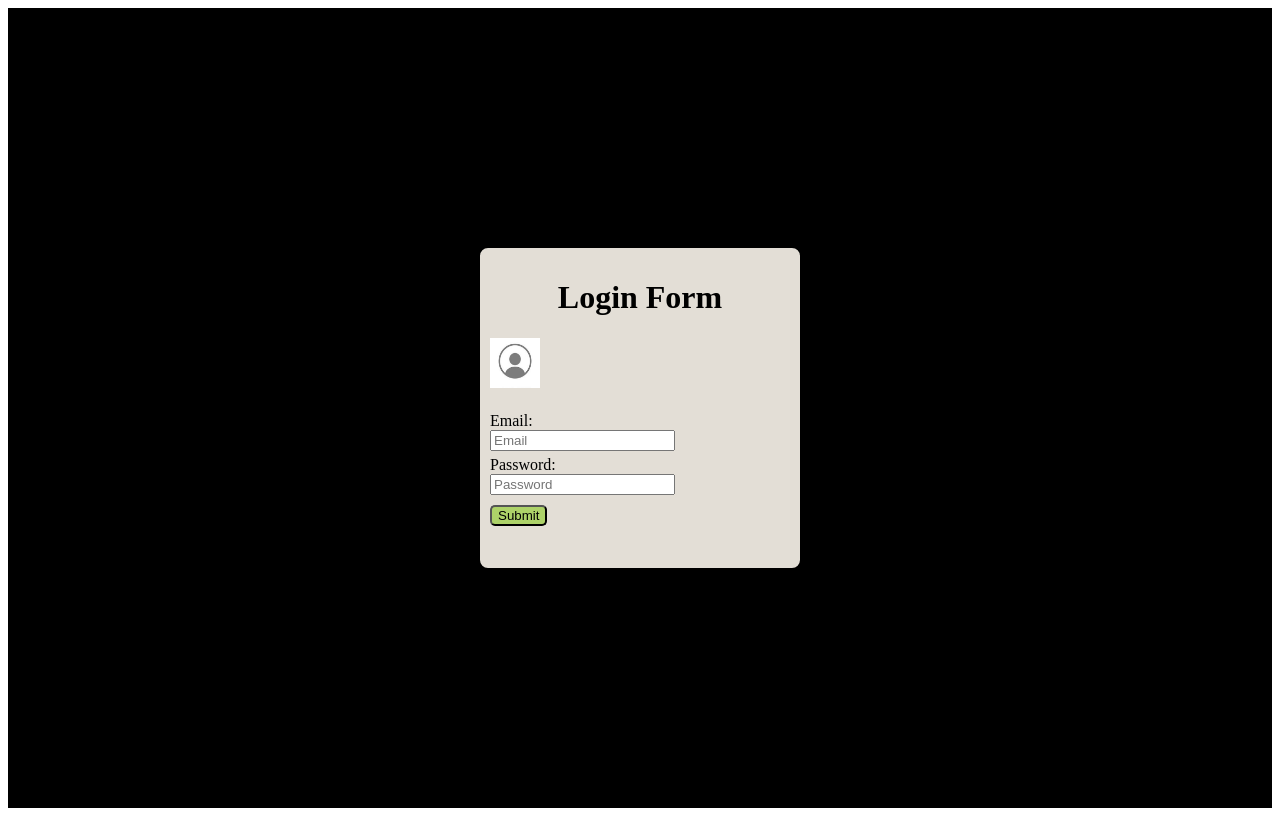
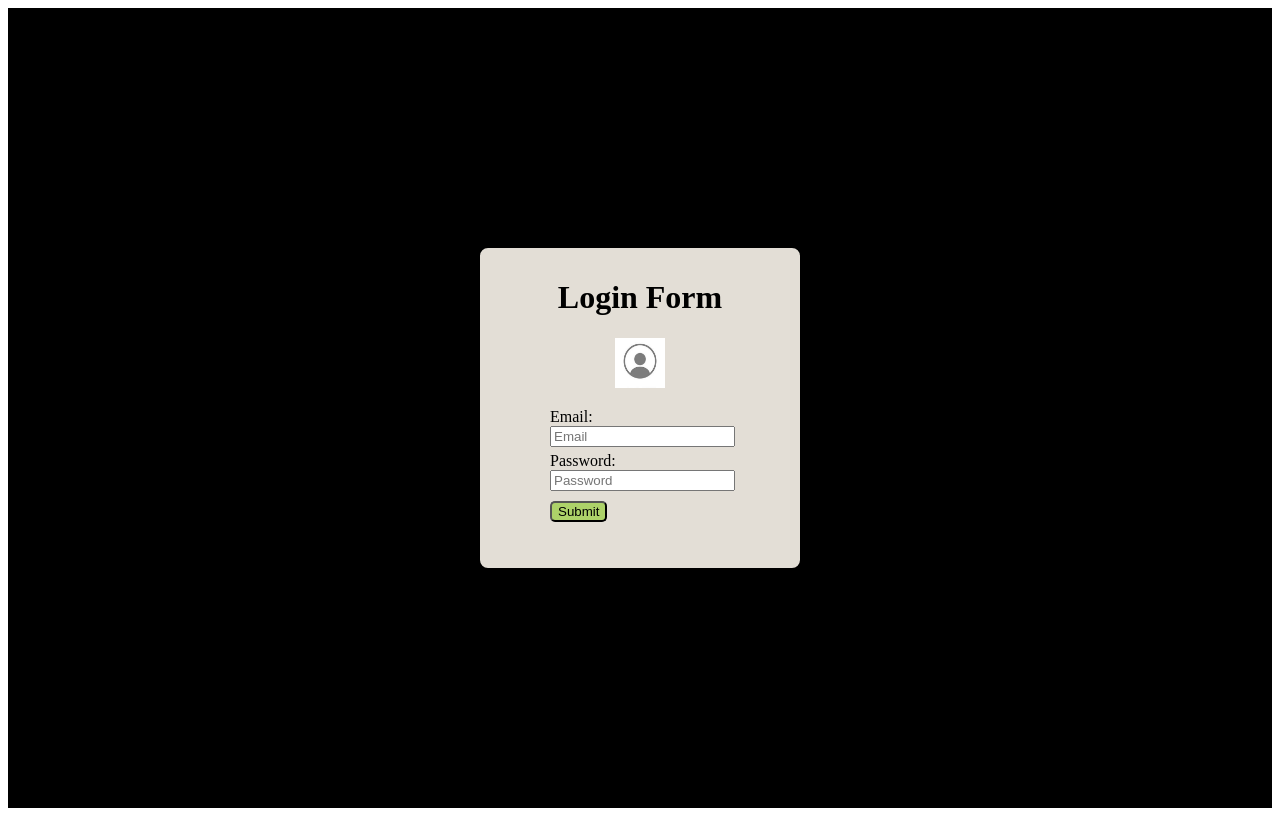
Before and after one commit to steamnp/bfd42, a React (Vite) app: page / in a window 1280 px wide. Built offline with nearby package versions, Linux system fonts and the light colour scheme.

Commit message:
center the form

```diff
--- a/src/app.module.css
+++ b/src/app.module.css
@@ -20,17 +20,26 @@
   background-color: rgb(173, 210, 105);
   border-radius: 5px;
 }
+
 .image {
   height: 50px;
   width: 50px;
   padding-bottom: 20px;
+  display: block;
+  margin: auto;
 }
+
 .heading {
   text-align: center;
+}
+
+form {
+  padding: 0 20% 0;
 }
 .email {
   margin-bottom: 5px;
 }
+
 .password {
   margin-bottom: 5px;
 }
--- a/src/main.jsx
+++ b/src/main.jsx
@@ -2,6 +2,7 @@ import React from "react";
 import ReactDOM from "react-dom/client";
 import App from "./App.jsx";
 import "./app.module.css";
+import "./app.js";
 
 ReactDOM.createRoot(document.getElementById("root")).render(
   <React.StrictMode>
--- a/src/sign-in.jsx
+++ b/src/sign-in.jsx
@@ -3,6 +3,13 @@ import styles from "./app.module.css";
 function SignIn() {
   function verfiy() {
     alert("Your form is submitted");
+  }
+
+  function compareLength() {
+    let username = document.querySelector("input").length;
+    if (username < 1) {
+      alert("The field is empty");
+    }
   }
 
   return (
```
Also changed, not shown: src/app.js (added).
